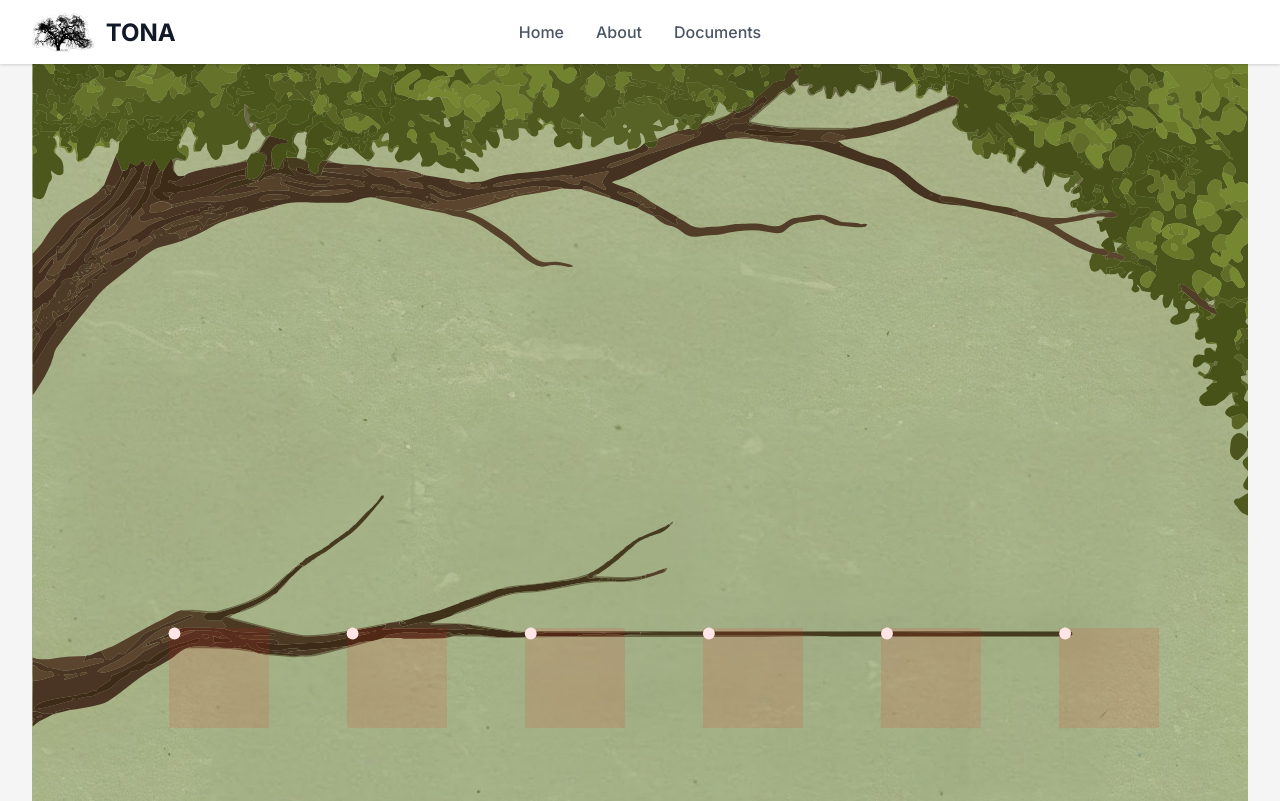
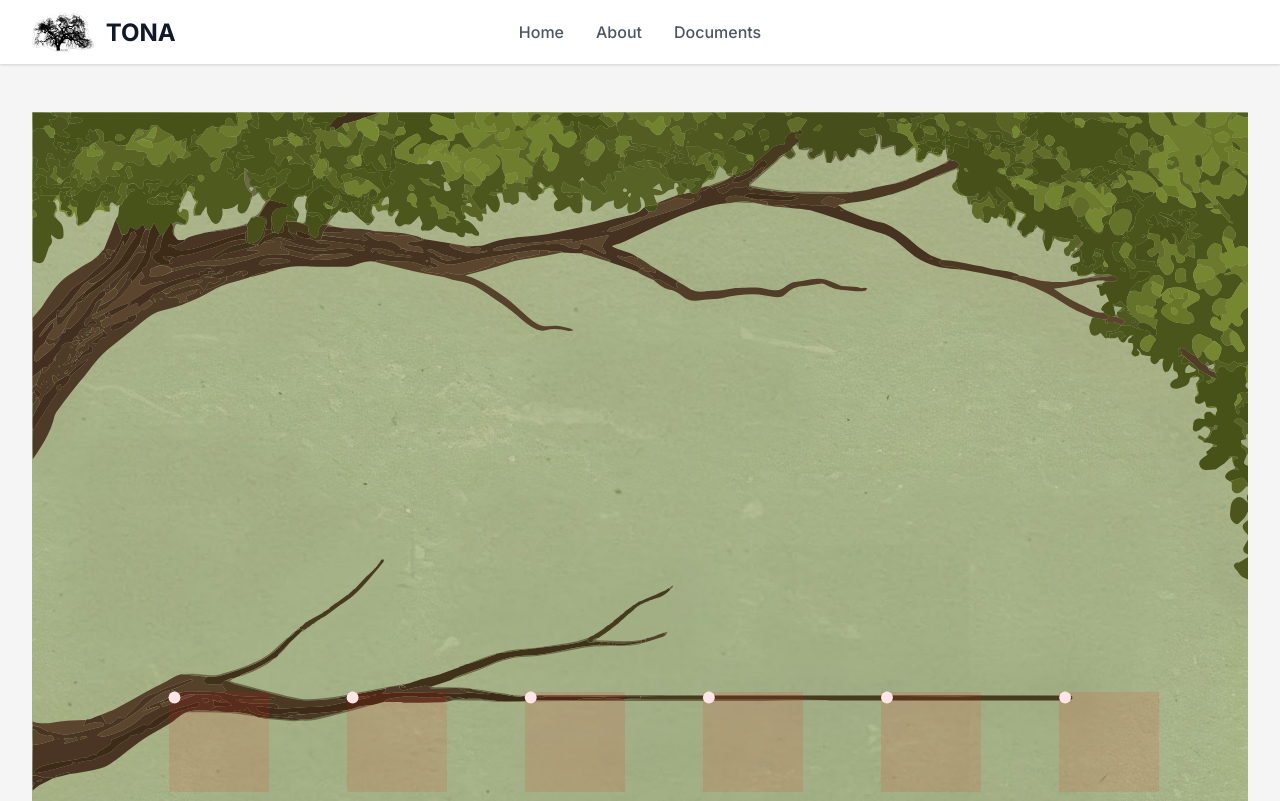
Before and after one commit to joshuaprior/tona-site, a React app: page / in a window 1280 px wide. Shown: the top 801 px of the page. Built offline with nearby package versions, Linux system fonts and the light colour scheme.

Commit message:
Fix nav menu hiding content

```diff
--- a/src/App.tsx
+++ b/src/App.tsx
@@ -42,6 +42,7 @@ const AppContainer = styled.div`
 const Header = styled.header`
   position: relative;
   background-color: white;
+  height: 4rem;
 `;
 
 const Main = styled.main`
```
